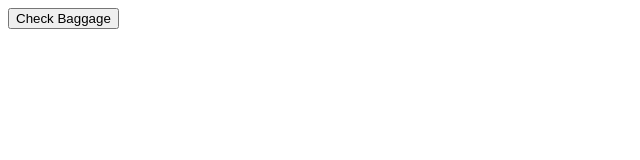
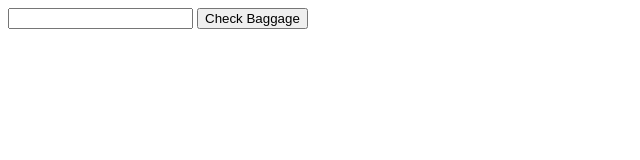
Before and after one commit to paul-laird/b9is123_2526_1a, a plain HTML site: page index.html in a window 1280 px wide. Shown: the whole page, without its empty margins (0-640 px from the left). Drawn offline with Linux system fonts and the light colour scheme.

Commit message:
int input

```diff
--- a/index.html
+++ b/index.html
@@ -5,6 +5,7 @@
         </script>
     </head>
     <body>
-        <button onclick="alert('Checking Baggage weight')">Check Baggage</button>
+        <input type="text" id="weight">
+        <button onclick="alert('Checking Baggage weight: '+parseInt(document.getElementById('weight').value))">Check Baggage</button>
     </body>
 </HTml>
```
